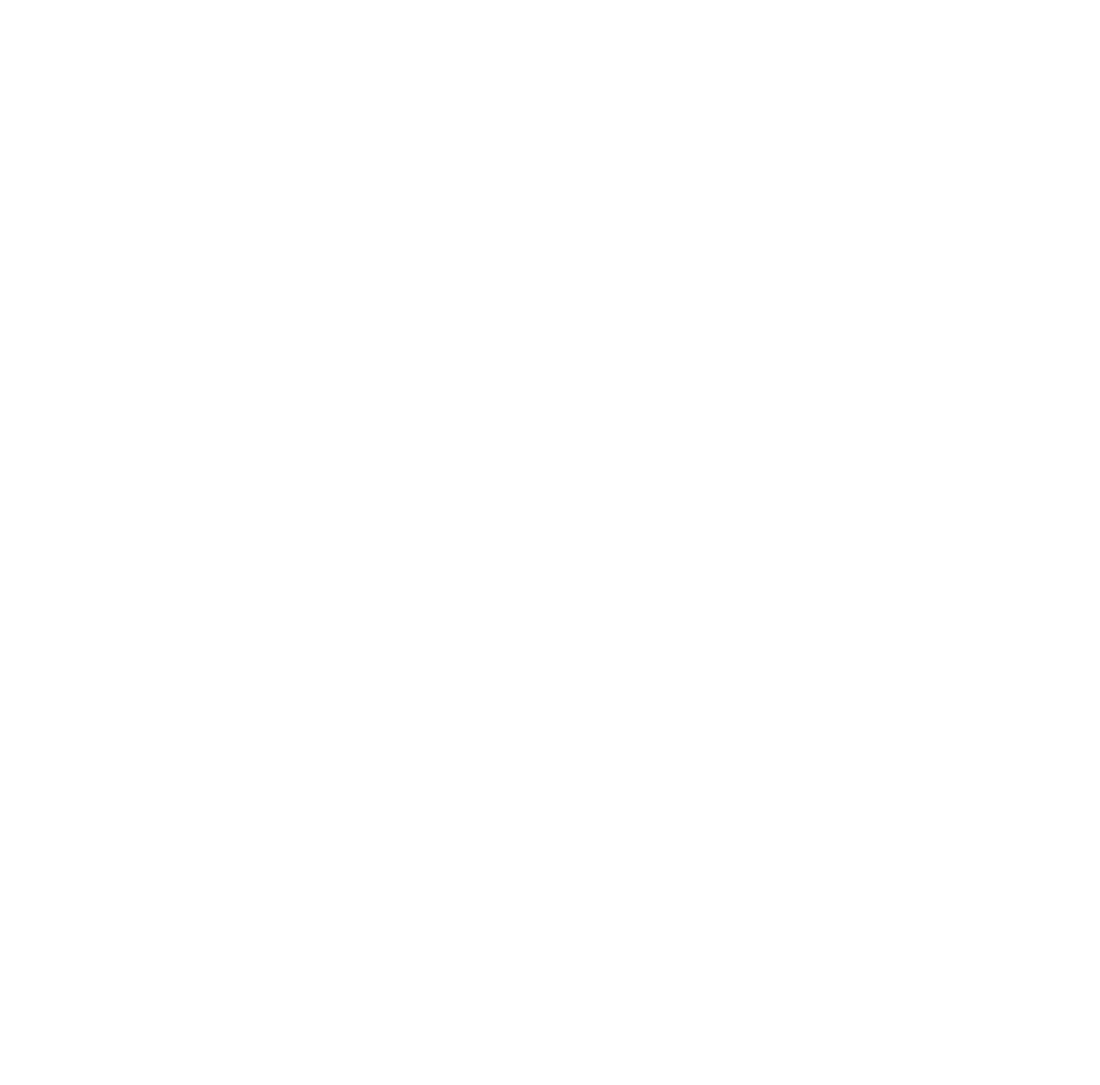
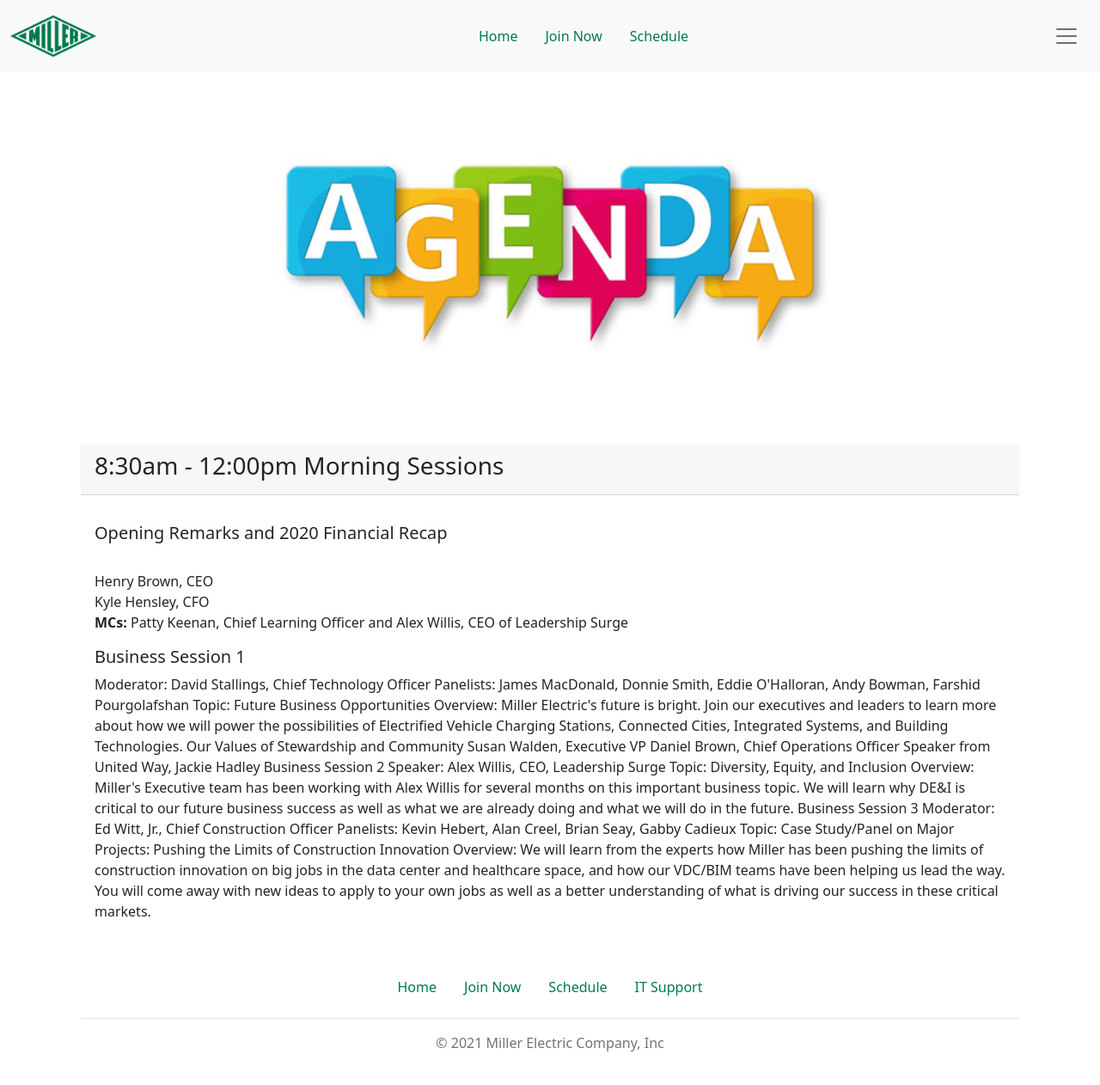
Before and after one commit to dcercado/FinalProjectBVue, a Vue app: page /schedule in a window 1280 px wide. Before the commit this address had no page. Shown: the top 1262 px of the page at 86% size. Before the commit the page ends 800 px from the top, so only its background shows below. Built offline with nearby package versions, Linux system fonts and the light colour scheme.

Commit message:
2nd commit added scheudle file/ still need to fix the weather, itsupport gmail link, stopping the video from playing

```diff
--- a/package.json
+++ b/package.json
@@ -9,12 +9,15 @@
   },
   "dependencies": {
     "core-js": "^3.6.5",
+    "jquery": "^3.6.0",
     "vue": "^3.0.0",
-    "vue-router": "^3.5.3"
+    "vue-router": "^4.0.0-0"
   },
   "devDependencies": {
+    "@types/jquery": "^3.5.13",
     "@vue/cli-plugin-babel": "~4.5.0",
     "@vue/cli-plugin-eslint": "~4.5.0",
+    "@vue/cli-plugin-router": "~4.5.0",
     "@vue/cli-service": "~4.5.0",
     "@vue/compiler-sfc": "^3.0.0",
     "babel-eslint": "^10.1.0",
--- a/public/index.html
+++ b/public/index.html
@@ -11,6 +11,7 @@
   <script src="https://cdn.jsdelivr.net/npm/bootstrap@5.0.2/dist/js/bootstrap.bundle.min.js"
     integrity="sha384-MrcW6ZMFYlzcLA8Nl+NtUVF0sA7MsXsP1UyJoMp4YLEuNSfAP+JcXn/tWtIaxVXM"
     crossorigin="anonymous"></script>
+  <script src="https://code.jquery.com/jquery-3.5.1.min.js"></script>
   <title>
     <%= htmlWebpackPlugin.options.title %>
   </title>
--- a/src/App.vue
+++ b/src/App.vue
@@ -1,8 +1,4 @@
 <template>
-  <!-- <div id="nav">
-    <router-link to="/">Home</router-link> |
-    <router-link to="/about">About</router-link>
-  </div> -->
   <router-view />
 </template>
 
--- a/src/main.js
+++ b/src/main.js
@@ -2,4 +2,4 @@
 import App from './App.vue'
 import router from './router'
 
-createApp(App).use(router).mount('#app')
+createApp(App).use(router).use(router).mount('#app')
--- a/src/router/index.js
+++ b/src/router/index.js
@@ -1,6 +1,7 @@
 import { createRouter, createWebHistory } from 'vue-router'
 import Login from '../views/Login.vue'
 import Landing from '../views/Landing.vue'
+import Schedule from '../views/Schedule.vue'
 
 const routes = [
   {
@@ -12,6 +13,11 @@
     path: '/landing',
     name: 'Landing',
     component: Landing
+  },
+  {
+    path: '/schedule',
+    name: 'Schedule',
+    component: Schedule
   }
 ]
 
--- a/src/views/Landing.vue
+++ b/src/views/Landing.vue
@@ -1,27 +1,22 @@
 <template>
   <div class="landing">
+    <!-- NAVBAR START -->
     <nav class="navbar navbar-light bg-light sticky-top">
       <div class="container-fluid">
-        <a class="navbar-brand" href="landing.html"
-          ><img
-            src="assets/img/MillerLogoFromMarketing.png"
-            alt="Diamonds are formed under pressure"
-            width="100px"
+        <a class="navbar-brand" href="/landing">
+          <img
+            :src="millerLogo"
+            class="navbar-brand"
+            alt="Miller's logo"
+            style="width: 100px"
         /></a>
 
         <div class="nav nav-fill sub_Nav">
           <ul class="nav nav-pills nav-fill">
             <li class="nav-item">
-              <a class="nav-link" aria-current="page" href="#">Home</a>
+              <a class="nav-link" aria-current="page" href="landing">Home</a>
             </li>
-            <li class="nav-item">
-              <a
-                class="nav-link"
-                data-bs-toggle="modal"
-                data-bs-target="#videoModal"
-                >Profile</a
-              >
-            </li>
+
             <li class="nav-item">
               <a
                 class="nav-link"
@@ -30,11 +25,16 @@
                 >Join Now</a
               >
             </li>
+
             <li class="nav-item">
-              <a class="nav-link" href="schedule.html">Schedule</a>
+              <a class="nav-link" aria-current="page" href="schedule"
+                >Schedule</a
+              >
             </li>
           </ul>
         </div>
+
+        <!-- HAMBURGER MENU START -->
         <button
           class="navbar-toggler"
           type="button"
@@ -88,8 +88,11 @@
             </ul>
           </div>
         </div>
+        <!-- HAMBURGER MENU STOP -->
       </div>
     </nav>
+    <!-- NAVBAR STOP -->
+    <!-- BODY START -->
     <div class="container">
       <img
         :src="diamond"
@@ -111,14 +114,15 @@
 
       <div class="card-body">
         <div class="row">
-          <div class="col-4">
+          <div class="col-5">
+            <img :src="hbrown" class="col-12 row" width="100%" />
             <img src="assets/img/henry-brown-FB.jpg" alt="" width="100%" />
           </div>
           <div
             class="col-7"
             style="text-align: left; padding-right: 5%; padding-left: 5%"
           >
-            <p>
+            <div>
               We are so excited to welcome you to this year’s Leadership Meeting
               which will be fully virtual for the first time ever! This
               interactive, day long event will challenge you to adopt a “Growth
@@ -127,7 +131,7 @@
               have shown how resilient we can be, especially in a year marked by
               unprecedented pressure. Makes our Miller diamond seem even cooler
               now, doesn’t it?
-            </p>
+            </div>
 
             <button
               type="submit"
@@ -162,20 +166,17 @@
         </p>
       </div>
     </div>
-
+    <!-- BODY STOP -->
+    <!-- FOOTER START -->
     <div class="footer-clean">
       <footer>
         <div class="container">
           <footer class="py-3 my-4 nav-pills">
             <ul class="nav justify-content-center border-bottom pb-3 mb-3">
               <li class="nav-item">
-                <router-link class="nav-link" to="/landing"
-                  >Landing</router-link
-                >
+                <a class="nav-link" aria-current="page" href="landing">Home</a>
               </li>
-              <li class="nav-item">
-                <a href="profile.html" class="nav-link">Profile</a>
-              </li>
+              <!-- MODAL 1/3 START -->
               <li class="nav-item">
                 <a
                   class="nav-link"
@@ -184,9 +185,11 @@
                   >Join Now</a
                 >
               </li>
-
+              <!-- MODAL 1/3 STOP -->
               <li class="nav-item">
-                <a href="schedule.html" class="nav-link">Schedule</a>
+                <a class="nav-link" aria-current="page" href="schedule"
+                  >Schedule</a
+                >
               </li>
               <li class="nav-item">
                 <a
@@ -202,16 +205,82 @@
           </footer>
         </div>
       </footer>
+      <!-- FOOTER STOP -->
     </div>
+    <!-- MODAL 2/3 START -->
+    <div
+      class="modal fade"
+      id="videoModal"
+      tabindex="-1"
+      aria-labelledby="videoModalLabel"
+      aria-hidden="true"
+    >
+      <div class="modal-dialog modal-dialog-centered">
+        <div class="modal-content">
+          <div class="modal-header">
+            <h5 class="modal-title" id="videoModal">
+              Miller Leadership Meeting Livestream
+            </h5>
+            <button
+              type="button"
+              class="btn-close"
+              data-bs-dismiss="modal"
+              aria-label="Close"
+            ></button>
+          </div>
+
+          <div class="modal-body">
+            <iframe
+              id="millerVideo"
+              width="100%"
+              height="360"
+              src="https://www.youtube.com/embed/3wlHvLlPfLs"
+              title="YouTube video player"
+              frameborder="0"
+              allow="accelerometer; autoplay; clipboard-write; encrypted-media; gyroscope; picture-in-picture"
+              allowfullscreen
+            ></iframe>
+            <div class="modal-footer">
+              <button
+                type="button"
+                class="btn nav-link"
+                data-bs-dismiss="modal"
+              >
+                Close
+              </button>
+            </div>
+          </div>
+        </div>
+      </div>
+    </div>
+    <!-- MODAL 2/3 STOP -->
   </div>
 </template>
+
 <script>
+//MODAL 3/3 START ( I BELIEVE IT MIGHT NEED A METHOD TO RUN/ CRASHING AT THIS TIME)
+
+// src = "jquery-3.5.1.min.js";
+// $(document).ready(function () {
+//   var url = $("#millerVideo").attr("src");
+//   $("#videoModal").on("hide.bs.modal", function () {
+//     $("#millerVideo").attr("src", "");
+//   });
+//   $("#videoModal").on("show.bs.modal", function () {
+//     $("#millerVideo").attr("src", url);
+//   });
+// });
+
 import diamond from "/src/assets/img/Miller Logo Diamond.png";
+import hbrown from "/src/assets/img/henry-brown-FB.jpg";
+import millerLogo from "/src/assets/img/MillerLogoFromMarketing.png";
 
 export default {
   data() {
     return {
       diamond: diamond,
+      millerLogo: millerLogo,
+      hbrown: hbrown,
     };
   },
 };
--- a/src/views/schedule.vue
+++ b/src/views/schedule.vue
@@ -1,77 +1,106 @@
 <template>
   <div class="schedule">
+    <!-- NAVBAR START -->
     <nav class="navbar navbar-light bg-light sticky-top">
-
       <div class="container-fluid">
-            <a class="navbar-brand" href="landing.html"><img src="assets/img/MillerLogoFromMarketing.png"
-                    alt="Diamonds are formed under pressure" width="100px"></a>
+        <a class="navbar-brand" href="/landing">
+          <img
+            :src="millerLogo"
+            class="navbar-brand"
+            alt="Miller's logo"
+            style="width: 100px"
+        /></a>
 
         <div class="nav nav-fill sub_Nav">
           <ul class="nav nav-pills nav-fill">
             <li class="nav-item">
-                        <a class="nav-link" aria-current="page" href="landing.html">Home</a>
+              <a class="nav-link" aria-current="page" href="landing">Home</a>
             </li>
+
             <li class="nav-item">
-                        <a class="nav-link" href="register.html">Register</a>
+              <a
+                class="nav-link"
+                data-bs-toggle="modal"
+                data-bs-target="#videoModal"
+                >Join Now</a
+              >
             </li>
+
             <li class="nav-item">
-                        <a class="nav-link" href="joinNow.html">Join Now</a>
-                    </li>
-                    <li class="nav-item">
-                        <a class="nav-link" href="schedule.html">Schedule</a>
+              <a class="nav-link" aria-current="page" href="schedule"
+                >Schedule</a
+              >
             </li>
           </ul>
+        </div>
 
-            </div>
-            <button class="navbar-toggler" type="button" data-bs-toggle="offcanvas" data-bs-target="#offcanvasNavbar"
-                aria-controls="offcanvasNavbar">
+        <!-- HAMBURGER MENU START -->
+        <button
+          class="navbar-toggler"
+          type="button"
+          data-bs-toggle="offcanvas"
+          data-bs-target="#offcanvasNavbar"
+          aria-controls="offcanvasNavbar"
+          style="border: none"
+        >
           <span class="navbar-toggler-icon"></span>
         </button>
-            <div class="offcanvas offcanvas-end" tabindex="-1" id="offcanvasNavbar"
-                aria-labelledby="offcanvasNavbarLabel">
+        <div
+          class="offcanvas offcanvas-end"
+          tabindex="-1"
+          id="offcanvasNavbar"
+          aria-labelledby="offcanvasNavbarLabel"
+        >
           <div class="offcanvas-header">
-                    <h5 class="offcanvas-title" id="offcanvasNavbarLabel">Miller Sections</h5>
-                    <button type="button" class="btn-close text-reset" data-bs-dismiss="offcanvas"
-                        aria-label="Close"></button>
+            <h5 class="offcanvas-title" id="offcanvasNavbarLabel">
+              Miller Sections
+            </h5>
+            <button
+              type="button"
+              class="btn-close reset"
+              data-bs-dismiss="offcanvas"
+              aria-label="Close"
+            ></button>
           </div>
           <div class="offcanvas-body">
             <ul class="navbar-nav justify-content-end flex-grow-1 pe-3">
+              <div id="weather"></div>
               <li class="nav-item">
-                            <a class="nav-link active" aria-current="page" href="#">Home</a>
+                <a
+                  class="nav-link active"
+                  aria-current="page"
+                  href="meetYourPresenters.html"
+                  >Meet Your Presenters</a
+                >
               </li>
               <li class="nav-item">
-                            <a class="nav-link" href="#">Link</a>
+                <a class="nav-link" href="preMeetingInterviews.html"
+                  >Pre-Meeting Interviews</a
+                >
               </li>
-                        <li class="nav-item dropdown">
-                            <a class="nav-link dropdown-toggle" href="#" id="offcanvasNavbarDropdown" role="button"
-                                data-bs-toggle="dropdown" aria-expanded="false">
-                                Dropdown
-                            </a>
-                            <ul class="dropdown-menu" aria-labelledby="offcanvasNavbarDropdown">
-                                <li><a class="dropdown-item" href="#">subpage 1</a></li>
-                                <li><a class="dropdown-item" href="#">subpage 2</a></li>
-                                <li>
-                                    <hr class="dropdown-divider">
-                                </li>
-                                <li><a class="dropdown-item" href="#">subpage 3</a></li>
-                            </ul>
+              <li class="nav-item">
+                <a
+                  href="mailto:itsupport@mecojax.com?subject=Requesting%20Leadership%20Meeting%20Assistance"
+                  class="nav-link"
+                  >IT Support</a
+                >
               </li>
             </ul>
-                    <form class="d-flex">
-                        <input class="form-control me-2" type="search" placeholder="Search" aria-label="Search">
-                        <button class="btn btn-outline-success" type="submit">Search</button>
-                    </form>
           </div>
         </div>
+        <!-- HAMBURGER MENU STOP -->
       </div>
     </nav>
+    <!-- NAVBAR STOP -->
     <div class="container">
-        <div class="row" style="margin-top: 5%; margin-bottom: 5%;">
-            <div class="col-12 margin:auto" style="text-align: center;">
-                <img id="agenda" src="assets/img/agenda with glasses.jpg" alt="meeting agenda"
-                    style="width: 70%; border-radius: 10px;">
+      <div class="row" style="margin-top: 5%; margin-bottom: 5%">
+        <div class="col-12 margin:auto" style="text-align: center">
+          <img
+            :src="agenda"
+            alt="meeting agenda"
+            style="width: 70%; border-radius: 10px"
+          />
         </div>
-
       </div>
       <div class="container">
         <div class="card-header">
@@ -79,67 +108,152 @@
         </div>
 
         <div class="card-body">
-                <p>
+          <p></p>
           <h5>Opening Remarks and 2020 Financial Recap</h5>
-                <br>
+          <br />
           Henry Brown, CEO
-                </br>
-                <br>
+
+          <br />
 
           Kyle Hensley, CFO
-                </br>
 
-                </p>
-
-                <strong>MCs:</strong> Patty Keenan, Chief Learning Officer and Alex Willis, CEO of Leadership Surge
+          <p>
+            <strong>MCs:</strong> Patty Keenan, Chief Learning Officer and Alex
+            Willis, CEO of Leadership Surge
           </p>
 
           <h5>Business Session 1</h5>
-                Moderator: David Stallings, Chief Technology Officer
-                Panelists: James MacDonald, Donnie Smith, Eddie O'Halloran, Andy Bowman, Farshid Pourgolafshan
-                Topic: Future Business Opportunities
-                Overview: Miller Electric's future is bright. Join our executives and leaders to learn more about how we
-                will power the possibilities of Electrified Vehicle Charging Stations, Connected Cities, Integrated
-                Systems, and Building Technologies.
-
-                Our Values of Stewardship and Community
-                Susan Walden, Executive VP
-                Daniel Brown, Chief Operations Officer
-                Speaker from United Way, Jackie Hadley
-
-                Business Session 2
-                Speaker: Alex Willis, CEO, Leadership Surge
-                Topic: Diversity, Equity, and Inclusion
-                Overview: Miller's Executive team has been working with Alex Willis for several months on this important
-                business topic. We will learn why DE&I is critical to our future business success as well as what we are
-                already doing and what we will do in the future.
-
-                Business Session 3
-                Moderator: Ed Witt, Jr., Chief Construction Officer
-                Panelists: Kevin Hebert, Alan Creel, Brian Seay, Gabby Cadieux
-                Topic: Case Study/Panel on Major Projects: Pushing the Limits of Construction Innovation
-                Overview: We will learn from the experts how Miller has been pushing the limits of construction
-                innovation on big jobs in the data center and healthcare space, and how our VDC/BIM teams have been
-                helping us lead the way. You will come away with new ideas to apply to your own jobs as well as a better
-                understanding of what is driving our success in these critical markets.
+          Moderator: David Stallings, Chief Technology Officer Panelists: James
+          MacDonald, Donnie Smith, Eddie O'Halloran, Andy Bowman, Farshid
+          Pourgolafshan Topic: Future Business Opportunities Overview: Miller
+          Electric's future is bright. Join our executives and leaders to learn
+          more about how we will power the possibilities of Electrified Vehicle
+          Charging Stations, Connected Cities, Integrated Systems, and Building
+          Technologies. Our Values of Stewardship and Community Susan Walden,
+          Executive VP Daniel Brown, Chief Operations Officer Speaker from
+          United Way, Jackie Hadley Business Session 2 Speaker: Alex Willis,
+          CEO, Leadership Surge Topic: Diversity, Equity, and Inclusion
+          Overview: Miller's Executive team has been working with Alex Willis
+          for several months on this important business topic. We will learn why
+          DE&I is critical to our future business success as well as what we are
+          already doing and what we will do in the future. Business Session 3
+          Moderator: Ed Witt, Jr., Chief Construction Officer Panelists: Kevin
+          Hebert, Alan Creel, Brian Seay, Gabby Cadieux Topic: Case Study/Panel
+          on Major Projects: Pushing the Limits of Construction Innovation
+          Overview: We will learn from the experts how Miller has been pushing
+          the limits of construction innovation on big jobs in the data center
+          and healthcare space, and how our VDC/BIM teams have been helping us
+          lead the way. You will come away with new ideas to apply to your own
+          jobs as well as a better understanding of what is driving our success
+          in these critical markets.
         </div>
-
-
       </div>
+      <div class="footer-clean">
+        <!-- BODY STOP -->
+        <!-- FOOTER START -->
         <div class="footer-clean">
           <footer>
             <div class="container">
               <footer class="py-3 my-4 nav-pills">
                 <ul class="nav justify-content-center border-bottom pb-3 mb-3">
-                            <li class="nav-item"><a href="#" class="nav-link">Home</a></li>
-                            <li class="nav-item"><a href="#" class="nav-link">Register</a></li>
-                            <li class="nav-item"><a href="#" class="nav-link">Join Now</a></li>
-                            <li class="nav-item"><a href="#" class="nav-link">Schedule</a></li>
-                            <li class="nav-item"><a href="#" class="nav-link">IT Support</a></li>
+                  <li class="nav-item">
+                    <a class="nav-link" aria-current="page" href="landing"
+                      >Home</a
+                    >
+                  </li>
+                  <!-- MODAL 1/3 START -->
+                  <li class="nav-item">
+                    <a
+                      class="nav-link"
+                      data-bs-toggle="modal"
+                      data-bs-target="#videoModal"
+                      >Join Now</a
+                    >
+                  </li>
+                  <!-- MODAL 1/3 STOP -->
+                  <li class="nav-item">
+                    <a class="nav-link" aria-current="page" href="schedule"
+                      >Schedule</a
+                    >
+                  </li>
+                  <li class="nav-item">
+                    <a
+                      href="mailto:itsupport@mecojax.com?subject=Requesting%20Leadership%20Meeting%20Assistance"
+                      class="nav-link"
+                      >IT Support</a
+                    >
+                  </li>
                 </ul>
-                        <p class="text-center text-muted">© 2021 Miller Electric Company, Inc</p>
+                <p class="text-center text-muted">
+                  © 2021 Miller Electric Company, Inc
+                </p>
               </footer>
             </div>
           </footer>
+          <!-- FOOTER STOP -->
+        </div>
+        <!-- MODAL 2/3 START -->
+        <div
+          class="modal fade"
+          id="videoModal"
+          tabindex="-1"
+          aria-labelledby="videoModalLabel"
+          aria-hidden="true"
+        >
+          <div class="modal-dialog modal-dialog-centered">
+            <div class="modal-content">
+              <div class="modal-header">
+                <h5 class="modal-title" id="videoModal">
+                  Miller Leadership Meeting Livestream
+                </h5>
+                <button
+                  type="button"
+                  class="btn-close"
+                  data-bs-dismiss="modal"
+                  aria-label="Close"
+                ></button>
+              </div>
+
+              <div class="modal-body">
+                <iframe
+                  id="millerVideo"
+                  width="100%"
+                  height="360"
+                  src="https://www.youtube.com/embed/3wlHvLlPfLs"
+                  title="YouTube video player"
+                  frameborder="0"
+                  allow="accelerometer; autoplay; clipboard-write; encrypted-media; gyroscope; picture-in-picture"
+                  allowfullscreen
+                ></iframe>
+                <div class="modal-footer">
+                  <button
+                    type="button"
+                    class="btn nav-link"
+                    data-bs-dismiss="modal"
+                  >
+                    Close
+                  </button>
+                </div>
+              </div>
+            </div>
+          </div>
+        </div>
+        <!-- MODAL 2/3 STOP -->
+      </div>
+    </div>
   </div>
 </template>
+
+<script>
+import millerLogo from "/src/assets/img/MillerLogoFromMarketing.png";
+import agenda from "/src/assets/img/agenda with glasses.jpg";
+
+export default {
+  data() {
+    return {
+      millerLogo: millerLogo,
+      agenda: agenda,
+    };
+  },
+};
+</script>
```
Also changed, not shown: src/views/joinNow.html (deleted, +0 -105 lines), 1 other file (tests, documents, lock files or other folders). Lines whose indentation alone changed are shown as unchanged.
